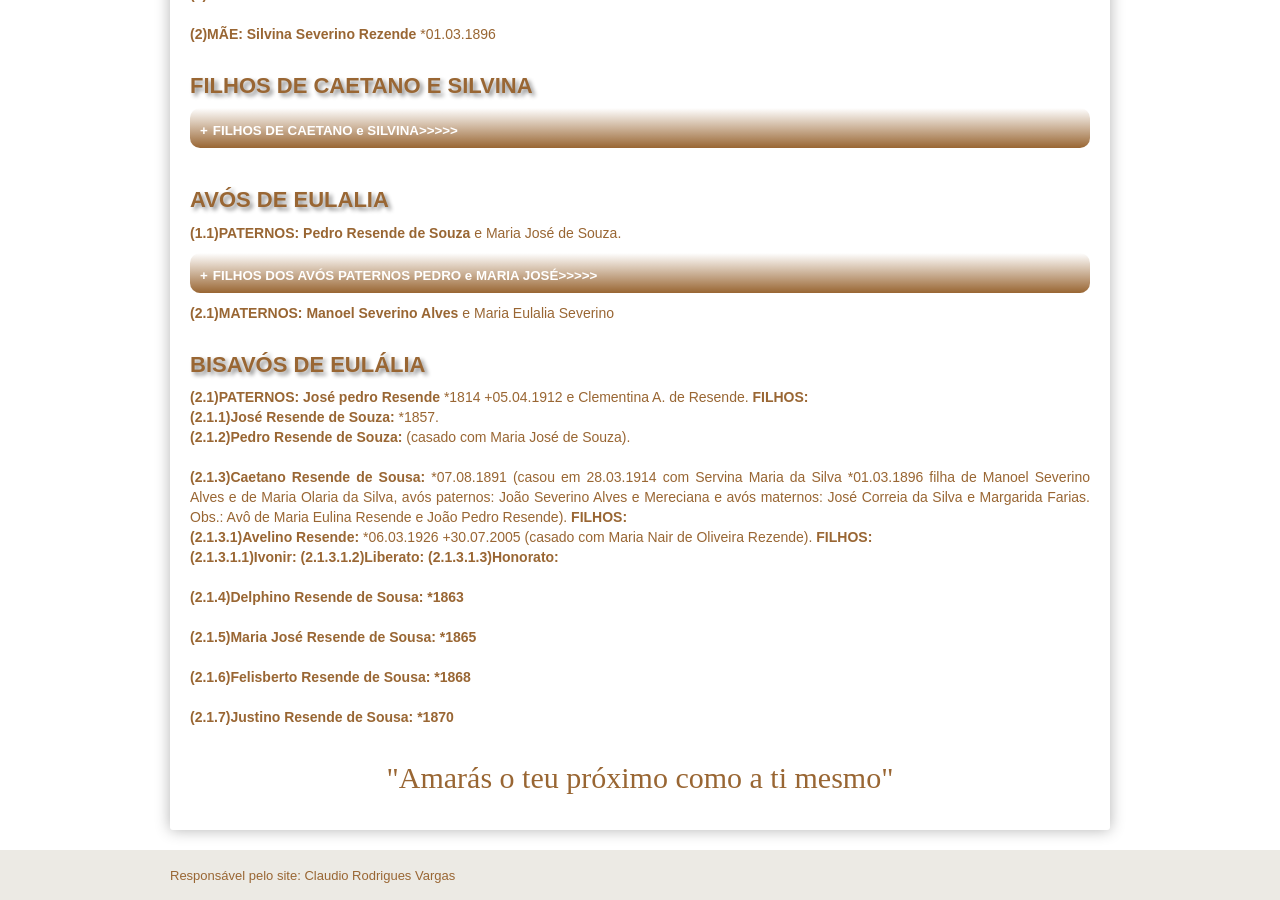
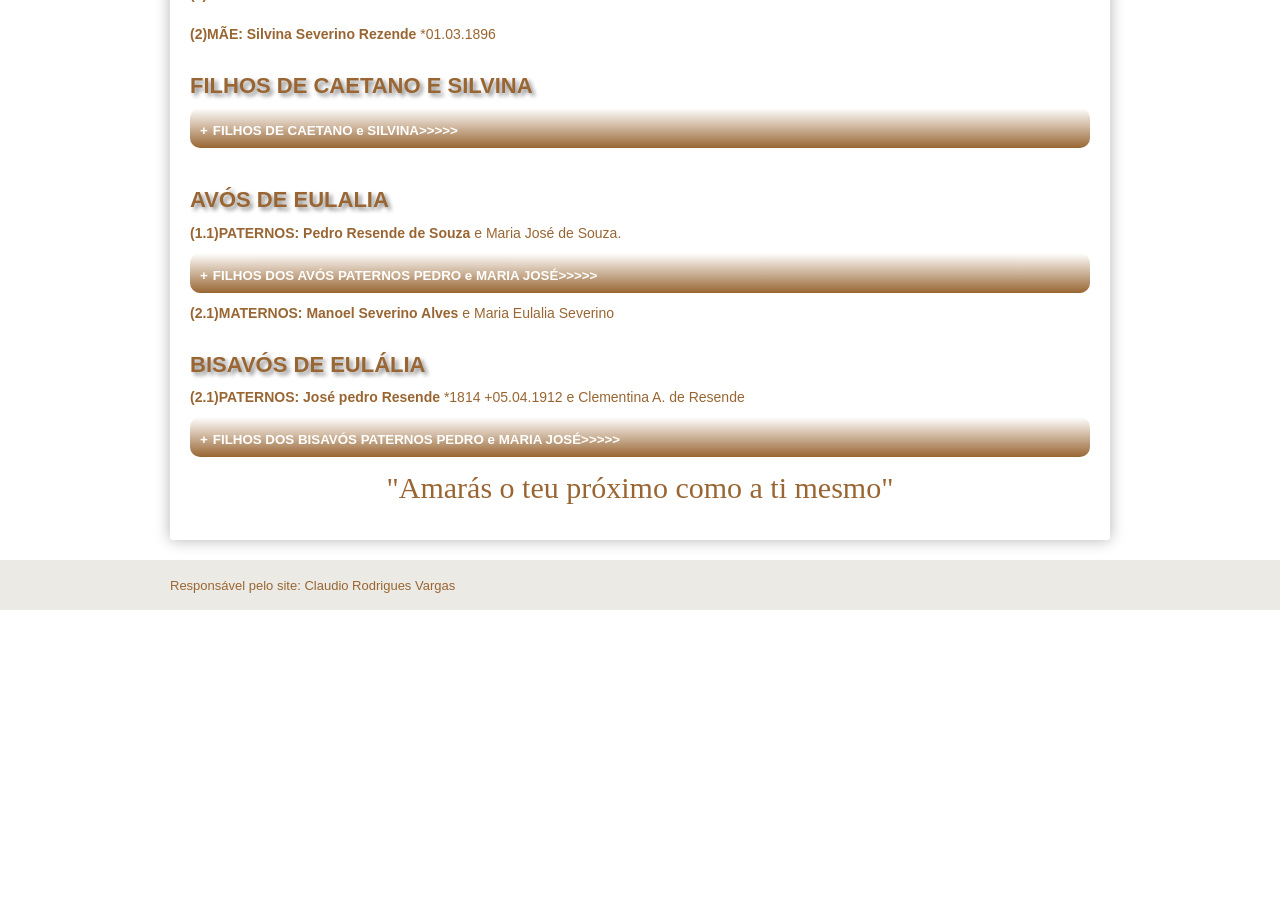
Before and after one commit to claudiovargas1955/claudiovargas1955.github.io, a Jekyll site: the page built from _pages/familia-resende.html, in a window 1280 px wide and 900 px high, scrolled down 725 px. Built offline with Jekyll 4.4.1, drawn with Linux system fonts in a browser that asks for light colours; some web fonts are replaced; after the commit the page ends 1335 px from its top, so only the background shows below that.

Commit message:
Update familia-resende.html

```diff
--- a/_pages/familia-resende.html
+++ b/_pages/familia-resende.html
@@ -207,27 +207,31 @@
     <b>(1.1.1.2)Maria Ondina Resende: </b>*07.03.1921 <br>
     <b>(1.1.1.3)Clotildes Resende: </b>*24.05.1922 (1ª gêmea).<br>
     <b>(1.1.1.4)Erotildes Resende: </b>*24.05.1922 (2ª gêmea).<br>
-    <b>(1.1.1.5)Santos Silvio Resende: </b>*14.04.1923 </details></p>
+    <b>(1.1.1.5)Santos Silvio Resende: </b>*14.04.1923 <br><br>
+
+<b>(1.1.2)Caetano Resende de Sousa: </b>*07.08.1891 (casou em 28.03.1914 com Servina Maria da Silva *01.03.1896 filha de Manoel Severino Alves e de Maria Olaria da Silva,
+      avós paternos: João Severino Alves e Mereciana e avós maternos: José Correia da Silva e Margarida Farias. Obs.: Avô de Maria Eulina Resende e João Pedro Resende).
+      <b>FILHOS: </b><br>
+          <b>(1.1.2.1)Avelino Resende: </b>*06.03.1926 +30.07.2005 (casado com Maria Nair de Oliveira Rezende). <b>FILHOS: </b><br>
+                <b>(1.1.2.1.1)Ivonir: </b><br>
+                <b>(2.1.2.1.2)Liberato:</b><br>
+                <b>(2.1.2.1.3)Honorato:</b></details></p>
+
 
 <p><b>(2.1)MATERNOS: Manoel Severino Alves</b> e Maria Eulalia Severino<br><br>
 
 <h4>BISAVÓS DE EULÁLIA</h4>
-<p><b>(2.1)PATERNOS: José pedro Resende </b>*1814 +05.04.1912 e Clementina A. de Resende. <b>FILHOS: </b><br>
-      <b>(2.1.1)José Resende de Souza: </b>*1857. <br>
+<p><b>(2.1)PATERNOS: José pedro Resende </b>*1814 +05.04.1912 e Clementina A. de Resende
+<details><summary><b>FILHOS DOS BISAVÓS PATERNOS PEDRO e MARIA JOSÉ>>>>></summary></b><br/>
+
+      <p><b>(2.1.1)José Resende de Souza: </b>*1857. <br>
 
       <b>(2.1.2)Pedro Resende de Souza: </b>(casado com Maria José de Souza).<br><br>
 
-      <b>(2.1.3)Caetano Resende de Sousa: </b>*07.08.1891 (casou em 28.03.1914 com Servina Maria da Silva *01.03.1896 filha de Manoel Severino Alves e de Maria Olaria da Silva,
-      avós paternos: João Severino Alves e Mereciana e avós maternos: José Correia da Silva e Margarida Farias. Obs.: Avô de Maria Eulina Resende e João Pedro Resende).
-      <b>FILHOS: </b><br>
-          <b>(2.1.3.1)Avelino Resende: </b>*06.03.1926 +30.07.2005 (casado com Maria Nair de Oliveira Rezende). <b>FILHOS: </b><br>
-                <b>(2.1.3.1.1)Ivonir: </b>
-                <b>(2.1.3.1.2)Liberato:</b>
-                <b>(2.1.3.1.3)Honorato:</b><br><br>
+      <b>(2.1.3)Delphino Resende de Sousa: *1863 </b><br><br>
+      <b>(2.1.4)Maria José Resende de Sousa: *1865 </b><br><br>
+      <b>(2.1.5)Felisberto Resende de Sousa: *1868 </b><br><br>
+      <b>(2.1.6)Justino Resende de Sousa: *1870 </b></details></p>
 
-      <b>(2.1.4)Delphino Resende de Sousa: *1863 </b><br><br>
-      <b>(2.1.5)Maria José Resende de Sousa: *1865 </b><br><br>
-      <b>(2.1.6)Felisberto Resende de Sousa: *1868 </b><br><br>
-      <b>(2.1.7)Justino Resende de Sousa: *1870 </b><br><br>
 
   <p style="text-align:center; color:#996633; font-size:30px; font-family: 'Rancho', cursive ">"Amarás o teu próximo como a ti mesmo"</p>
```
